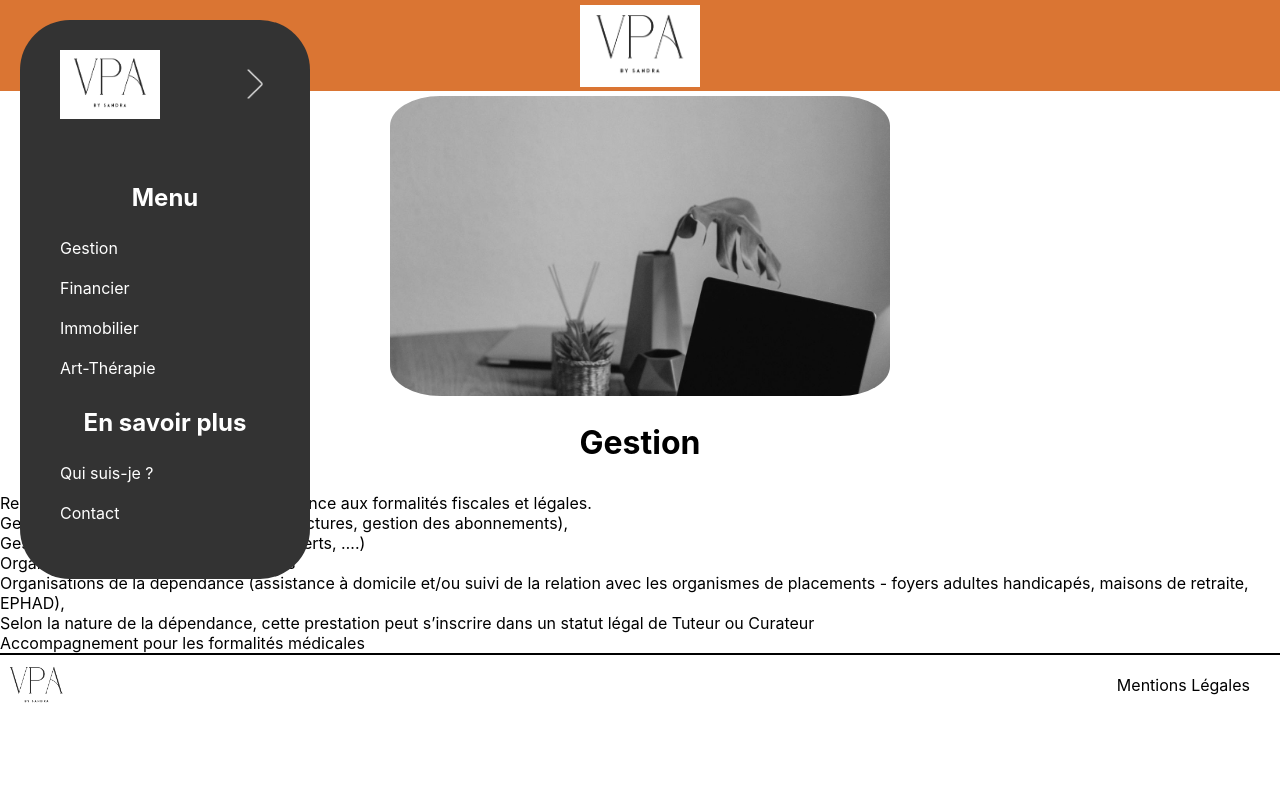
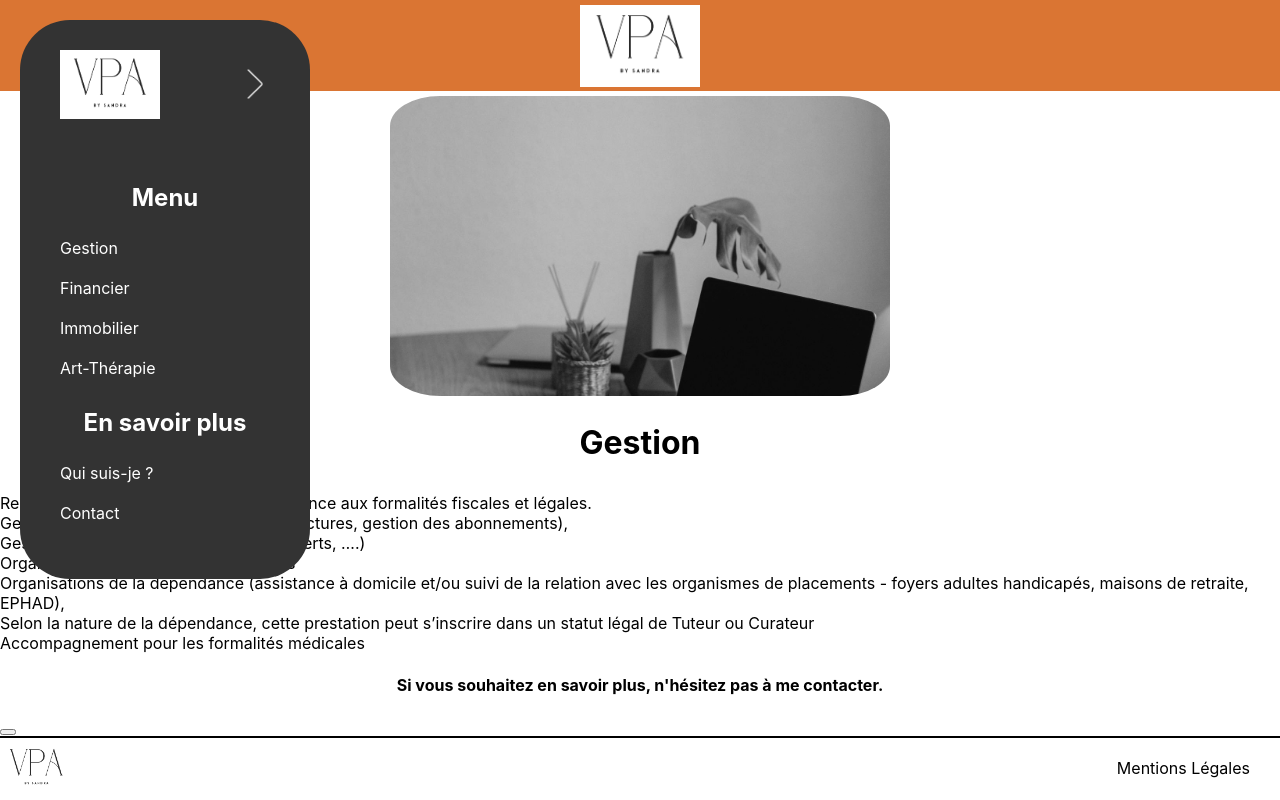
Before and after one commit to JeremyPromsy/SandraPro, a React (Create React App) app in the folder frontsandra/: page /#/gestion in a window 1280 px wide. Built offline with nearby package versions, Linux system fonts and the light colour scheme.

Commit message:
Debut lien contact

```diff
--- /dev/null
+++ b/frontsandra/src/components/SavoirPlus.jsx
@@ -0,0 +1,20 @@
+import React from "react";
+import "../styles/savoirplus.css"
+import { NavLink } from "react-router-dom";
+
+function SavoirPlus () {
+    return (
+        <div className="savoirPlus">
+                <div className="presentation">
+                    <h4>Si vous souhaitez en savoir plus, n'hésitez pas à me contacter.</h4>
+                    <div className="buttonSavoirPlus">
+                        <NavLink to="/contact">
+                            <button></button>
+                        </NavLink>
+                    </div>
+                </div>
+        </div>
+    )
+}
+
+export default SavoirPlus;
--- a/frontsandra/src/pages/Gestion.jsx
+++ b/frontsandra/src/pages/Gestion.jsx
@@ -1,6 +1,7 @@
 import React from "react";
 import "../styles/gestion.css"
 import imgGestion from "../assets/VPA-Gestion.jpg";
+import SavoirPlus from '../components/SavoirPlus.jsx'
 
 function Gestion() {
     return (
@@ -20,6 +21,9 @@ function Gestion() {
             Selon la nature de la dépendance, cette prestation peut s’inscrire dans un statut légal de Tuteur ou Curateur<br/>
             Accompagnement pour les formalités médicales<br/>
         </p>
+          <div className="lienEnSavoirPlus">
+            < SavoirPlus/>
+          </div>
       </div>
     );
   }
```
Also changed, not shown: frontsandra/src/styles/savoirplus.css (added).
